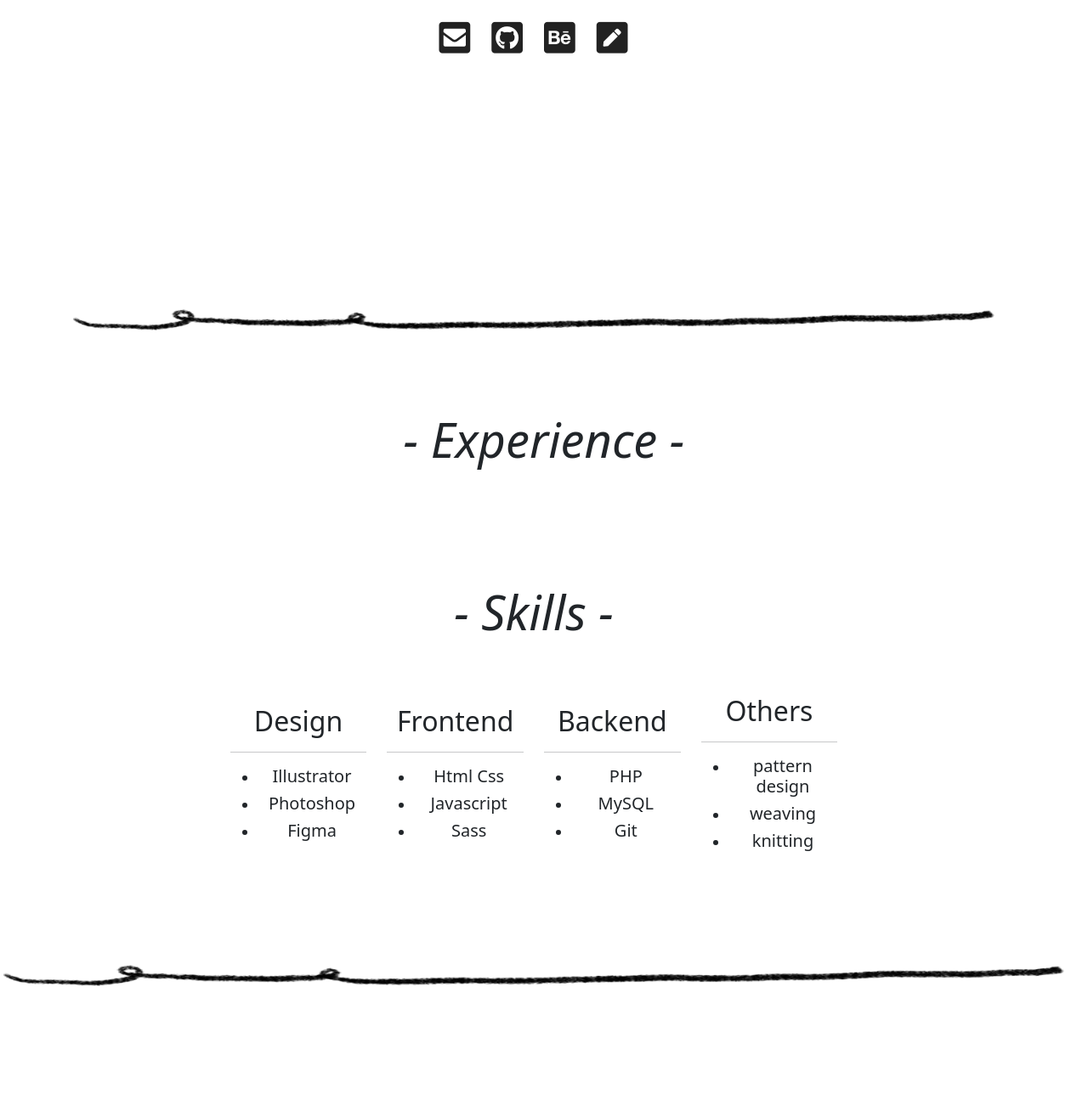
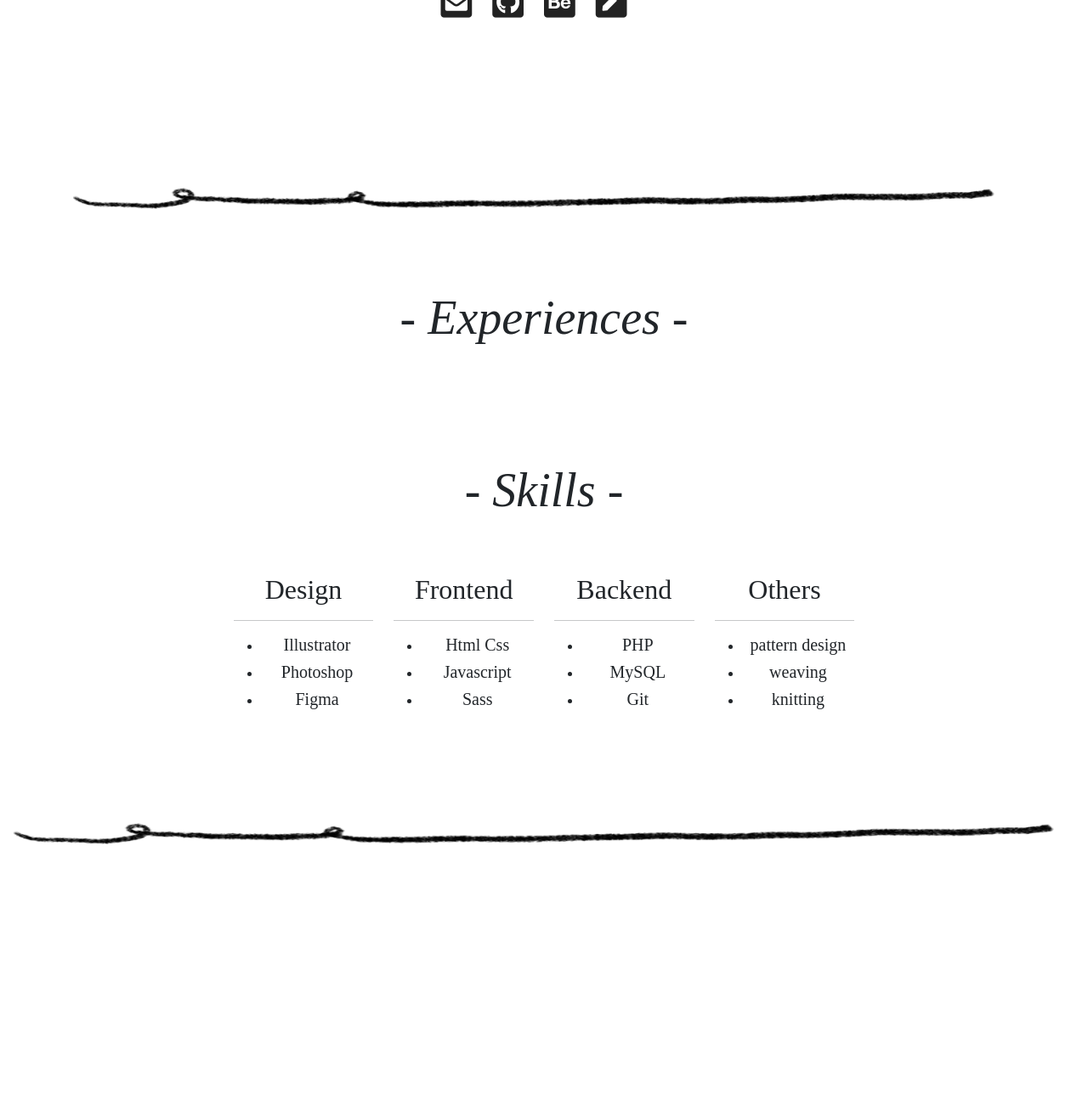
Before and after one commit to hcyeeeee/0315PHPportfolio, a PHP site: page /index2.php?do=about in a window 1280 px wide. Shown: the part 820-2108 px from the top of the page at 85% size. After the commit the page ends 1814 px from the top, so only its background shows below. Run offline with PHP 8.4, Linux system fonts and the light colour scheme; the visitor is signed in with stand-in values (Sample User, id 1); data that the repository does not hold is empty; some libraries are stand-ins or nearby versions.

Commit message:
解決解決bug

```diff
--- a/back/about.php
+++ b/back/about.php
@@ -29,11 +29,7 @@
 }
 
 
-@media screen and (max-width: 600px){
-    .class{
-        background: #ccc;
-    }
-}
+
 </style>
 
 
--- a/base.php
+++ b/base.php
@@ -2,6 +2,9 @@
 class DB{
 
     //宣告成員屬性
+    // private $dsn="mysql:host=localhost;charset=utf8;dbname=s1100426";
+    // private  $root='s1100426';
+    // private  $password='s1100426';
     private $dsn="mysql:host=localhost;charset=utf8;dbname=portfolio";
     private  $root='root';
     private  $password='';
--- /dev/null
+++ b/css/newstyle.css
@@ -0,0 +1,123 @@
+*{
+
+    font-family: "Times New Roman","微軟正黑體";
+    box-sizing: border-box;
+
+}
+
+#content {
+    max-width: 960px;
+    margin: auto;
+    padding: 0 30px;
+    text-align: center;
+}
+#showcase h1 {
+    line-height: 1.3;
+    position: relative;
+    animation: imhcy;
+    animation-duration: 2s;
+    animation-fill-mode: forwards;
+}
+
+@keyframes imhcy {
+    0% {
+        top: -50px;
+        left: 10px;
+    }
+
+    100% {
+        top: 200px;
+        left: 10px;
+    }
+}
+
+
+.btn {
+    display: inline-block;
+    text-decoration: none;
+    opacity: 0;
+    animation-name: btn;
+    animation-duration: 2s;
+    animation-fill-mode: forwards;
+    transition-property: transform;
+    transition-duration: 1s;
+}
+
+.btn:hover {
+    transform: scale(1.0);
+}
+
+@keyframes btn {
+    0% {
+        opacity: 0
+    }
+
+    100% {
+        opacity: 1
+    }
+}
+
+/* expeirence */
+.aaa {
+    width: 300px;
+    height: 300px;
+}
+
+.texttime {
+    font-style: italic;
+    font-size: 20px;
+}
+
+.imgg {
+    border-radius: 10px;
+}
+
+/* about */
+.myname {
+    font-size: 80px;
+    color:black;
+}
+
+.contact {
+    font-size: 80px;
+    color:#666;
+}
+
+/* work */
+
+
+.image {
+    position: relative;
+    margin: 10px;
+    padding: auto;
+    width: 300px;
+    height: 300px;
+    border-radius: 10px;
+}
+
+.imgg{
+    border-radius: 10px;
+}
+
+.mask {
+    position: absolute;
+    background: white;
+    width: 300px;
+    height: 300px;
+    left: 0;
+    top: 0;
+    opacity: 0;
+    color: #111;
+    text-align: center;
+}
+
+.mask:hover {
+    transition: 0.6s;
+    opacity: 0.9;
+}
+
+.work{
+    display:flex;
+    align-items: center;
+
+}
--- a/css/style.css
+++ b/css/style.css
@@ -1,3 +1,14 @@
+*{
+    font-family: "Times New Roman","微軟正黑體";
+text-align: center;
+}
+
+/* about */
+.myname {
+    font-size: 80px;
+    color:#666;
+}
+
 .card-img-top {
     /* flex-shrink: 0; */
     max-width: 100%;
@@ -219,10 +230,7 @@ body {
         font-size: 18px;
     }
 
-    .myname {
-        font-size: 80px;
-        color: #222;
-    }
+
 
 
 }
--- a/front/about.php
+++ b/front/about.php
@@ -1,23 +1,4 @@
-<style>
-.aaa {
-
-    width: 408px;
-
-    height: 300px;
-}
-
-.texttime {
-    font-style: italic;
-    font-size: 18px;
-}
-
-.myname {
-    font-size: 46px;
-    color: #222;
-}
-</style>
-<!-- about me -->
-
+<link rel="stylesheet" href="./css/newstyle.css">
 <div class="container-fluid" id="about">
 
     <div class="row">
@@ -31,39 +12,46 @@
         <div class="col col-12 d-flex justify-content-center align-items-center">
 
             <p class="display-5">
-            <a href="mailto:auu0812@gmail.com" style="color:#222"><i class="fas fa-envelope-square fa-sm"></i></a>&nbsp;
-            <a href="https://github.com/hcyeeeee" style="color:#222"><i class="fab fa-github-square fa-sm"></i></a>&nbsp;
-            <a href="https://www.behance.net/auu08122896" style="color:#222"><i class="fab fa-behance-square fa-sm"></i></a>&nbsp;
-            <a href="https://issuu.com/hcyeeeee/docs/2022_portfolio" style="color:#222"><i class="fas fa-pen-square fa-sm"></i></a> &nbsp;
+                <a href="mailto:auu0812@gmail.com" style="color:#222"><i
+                        class="fas fa-envelope-square fa-sm"></i></a>&nbsp;
+                <a href="https://github.com/hcyeeeee" style="color:#222"><i
+                        class="fab fa-github-square fa-sm"></i></a>&nbsp;
+                <a href="https://www.behance.net/auu08122896" style="color:#222"><i
+                        class="fab fa-behance-square fa-sm"></i></a>&nbsp;
+                <a href="https://issuu.com/hcyeeeee/docs/2022_portfolio" style="color:#222"><i
+                        class="fas fa-pen-square fa-sm"></i></a> &nbsp;
             </p>
         </div>
 
     </div>
     <br><br>
 
-    <div class="ccc row justify-content-center align-items-center">
+
+    <div class="row  d-flex justify-content-center ">
         <!-- name-->
-        <div class=" col col-6 d-flex justify-content-center align-items-center">
+        <div class="col-12 col-md-3  ">
             <h1 class="myname">
-                <?=$Aboutme->find(1)['name'];?>&nbsp;&nbsp;&nbsp;&nbsp;&nbsp;&nbsp;
-            </h1> &nbsp;
+                <?=$Aboutme->find(1)['name'];?>
+            </h1>
+        </div>
 
-            <!-- about-->
+        <div class="col-12 col-md-1 ">
 
-            <div class="about col-6 ">
-                <h5>
+        </div>
+
+        <div class="col-12 col-md-3 ">
+            <h5 >
                 <?=$Aboutme->find(1)['about'];?>
             </h5>
         </div>
-        </div>
+
     </div>
 
-</div>
     <!-- about me end -->
 
 
     <div>
-    <br><br><br><br>
+        <br><br>
     </div>
 
     <?php include_once "experience.php"?>
--- a/front/experience.php
+++ b/front/experience.php
@@ -1,34 +1,4 @@
-<style>
-.aaa {
-    width: 300px;
-    height: 300px;
-}
-
-.texttime {
-    font-style: italic;
-    font-size: 20px;
-}
-
-.imgg {
-    border-radius: 10px;
-}
-
-@media screen and (max-width: 768px) {
-    .col{
-  display: flex;
-  flex-flow: wrap;
-  flex-direction:column;
-}
-.img-col {
-    display: flex;
-  flex-flow: wrap;
-  flex-direction:column;
-  width:0%;
-  height:0%;
-}
-
-}
-</style>
+<link rel="stylesheet" href="./css/newstyle.css">
 
 
 <div class="container">
@@ -38,7 +8,7 @@
     </div>
     <div class="row  d-flex justify-content-center ">
         <div class="col col-12 d-flex justify-content-center ">
-            <p class="display-4 ml-0 "><em> - Experience -</em></p>
+            <p class="display-4 ml-0 "><em> - Experiences -</em></p>
         </div>
     </div>
     <br><br><br><br><br>
@@ -53,16 +23,16 @@
 
     <div class="row d-flex justify-content-center ">
 
-        <div class="col col-3 ">
+        <div class="col-12 col-md-3 ">
             <h3><?= $row['title']?></h3>
             <h5><?= $row['time']?></h5>
             <br>
             <p><?= $row['text']?></p>
         </div>
-        <div class="col col-1 d-flex justify-content-start">
+        <div class=" col-md-1 d-flex  justify-content-start">
             <!-- adding pic...... -->
         </div>
-        <div class="img-col col-3 d-flex justify-content-start">
+        <div class="img-col col-12 col-md-3 d-flex justify-content-start">
             <img src="./img/<?= $row['img']?>" alt="" class="imgg col " height="270px" width="270px">
         </div>
     </div>
@@ -75,21 +45,36 @@
         ?>
 
 
-    <div class="row d-flex justify-content-center ">
-
-        <div class="img-col col-3 d-flex justify-content-start">
-            <img src="./img/<?= $row['img']?>" alt="" class="imgg col" height="270px" width="270px">
+    <div class="row justify-content-center d-none d-md-flex">
+        <div class="img-col col-12 col-md-3 d-flex justify-content-start">
+            <img src="./img/<?= $row['img']?>" alt="" class="imgg col " height="270px" width="270px">
         </div>
-        <div class="col col-1 d-flex justify-content-start">
+        <div class="col-md-1 d-flex justify-content-start">
             <!-- adding pic...... -->
         </div>
-        <div class="col col-3 ">
+        <div class="col-12 col-md-3 ">
             <h3><?= $row['title']?></h3>
             <h5><?= $row['time']?></h5>
             <br>
+            <p><?= $row['text']?></p>
+        </div>
+    </div>
 
+
+<!-- small時顯示 -->
+    <div class="row d-md-none d-flex justify-content-center ">
+
+        <div class="col-12 col-md-3 ">
+            <h3><?= $row['title']?></h3>
+            <h5><?= $row['time']?></h5>
+            <br>
             <p><?= $row['text']?></p>
-
+        </div>
+        <div class=" col-md-1 d-flex  justify-content-start">
+            <!-- adding pic...... -->
+        </div>
+        <div class="img-col col-12 col-md-3 d-flex justify-content-start">
+            <img src="./img/<?= $row['img']?>" alt="" class="imgg col " height="270px" width="270px">
         </div>
     </div>
 
@@ -99,3 +84,11 @@
         }}
         ?>
 </div>
+
+<script>
+
+
+
+
+
+</script>
--- a/front/nav2.php
+++ b/front/nav2.php
@@ -1,20 +1,31 @@
-<script src="https://code.jquery.com/jquery-3.6.0.min.js" integrity="sha256-/xUj+3OJU5yExlq6GSYGSHk7tPXikynS7ogEvDej/m4=" crossorigin="anonymous"></script>
-<link href="https://cdn.jsdelivr.net/npm/bootstrap@5.1.3/dist/css/bootstrap.min.css" rel="stylesheet" integrity="sha384-1BmE4kWBq78iYhFldvKuhfTAU6auU8tT94WrHftjDbrCEXSU1oBoqyl2QvZ6jIW3" crossorigin="anonymous">
-    <link rel="stylesheet" href="https://cdnjs.cloudflare.com/ajax/libs/font-awesome/5.10.1/css/all.min.css" integrity="sha512-9my9Mb2+0YO+I4PUCSwUYO7sEK21Y0STBAiFEYoWtd2VzLEZZ4QARDrZ30hdM1GlioHJ8o8cWQiy8IAb1hy/Hg==" crossorigin="anonymous" referrerpolicy="no-referrer" />
+<link href="https://cdn.jsdelivr.net/npm/bootstrap@5.0.0/dist/css/bootstrap.min.css" rel="stylesheet"
+    integrity="sha384-wEmeIV1mKuiNpC+IOBjI7aAzPcEZeedi5yW5f2yOq55WWLwNGmvvx4Um1vskeMj0" crossorigin="anonymous">
+<script src="https://cdn.jsdelivr.net/npm/bootstrap@5.0.0/dist/js/bootstrap.bundle.min.js"
+    integrity="sha384-p34f1UUtsS3wqzfto5wAAmdvj+osOnFyQFpp4Ua3gs/ZVWx6oOypYoCJhGGScy+8" crossorigin="anonymous">
+</script>
+<script src="https://cdn.jsdelivr.net/npm/@popperjs/core@2.9.2/dist/umd/popper.min.js"
+    integrity="sha384-IQsoLXl5PILFhosVNubq5LC7Qb9DXgDA9i+tQ8Zj3iwWAwPtgFTxbJ8NT4GN1R8p" crossorigin="anonymous">
+</script>
+<script src="https://cdn.jsdelivr.net/npm/bootstrap@5.0.0/dist/js/bootstrap.min.js"
+    integrity="sha384-lpyLfhYuitXl2zRZ5Bn2fqnhNAKOAaM/0Kr9laMspuaMiZfGmfwRNFh8HlMy49eQ" crossorigin="anonymous">
+</script>
 <!-- nav -->
 
-<button class="navbar-toggler" type="button" data-bs-toggle="collapse" data-bs-target="#navbarSupportedContent" aria-controls="navbarSupportedContent" aria-expanded="false" aria-label="Toggle navigation">
+<nav class="navbar navbar-expand-md navbar-white bg-white ">
+    <div class="container-fluid d-flex justify-content-center">
+
+        <a class="navbar-brand" href="#"></a>
+        <button class="navbar-toggler" type="button" data-bs-toggle="collapse" data-bs-target="#navbarNavDropdown"
+            aria-controls="navbarNavDropdown" aria-expanded="false" aria-label="Toggle navigation">
             <span class="navbar-toggler-icon"></span>
         </button>
-
-    <nav class="navbar navbar-expand-lg navbar-light d-flex justify-content-center">
+        <div class="collapse navbar-collapse d-flex justify-content-center " id="navbarNavDropdown">
             <div class="d-flex justify-content-center">
-            <div class="collapse navbar-collapse d-flex d-flex justify-content-center " id="navbarSupportedContent">
                 <ul class="navbar-nav me-auto mb-2 mb-lg-0">
                     <!-- home -->
                     <li class="nav-item">
-                        <a class="nav-link active" aria-current="page" href="index.php"><img src="./img/home.png" width="110"
-                                height="75" class="mt-2" alt=""></a>
+                        <a class="nav-link active" aria-current="page" href="index.php"><img src="./img/home.png"
+                                width="110" height="75" class="mt-2" alt=""></a>
                         </a>
                     </li>
                     <!-- aboutme -->
@@ -38,8 +49,8 @@
                     <br> <br> <br>
                     <!-- login -->
                     <li class="nav-item">
-                        <a href="./login.php" class="nav-link mt-1 "> <img src="./img/login.png" width="110"
-                                height="75" alt=""></a>
+                        <a href="./login.php" class="nav-link mt-1 "> <img src="./img/login.png" width="110" height="75"
+                                alt=""></a>
                     </li>
                 </ul>
             </div>
@@ -49,5 +60,13 @@
 </nav>
 </div>
 
-
+<script type="text/javascript">
+$(function() {
+    $('.navbar-toggler').click(function() {
+        // $('nav').addClass('status_open')
+        //建議改成toggle寫法，這樣就不用另外再寫收合時的css代碼或js了
+        $('.navbar-collapse').toggle()
+    })
+})
+</script>
 <!-- nav end -->
--- a/front/skills.php
+++ b/front/skills.php
@@ -1,11 +1,4 @@
 <style>
-.aaa {
-
-    width: 408px;
-
-    height: 300px;
-}
-
 .texttime {
     font-style: italic;
     font-size: 18px;
@@ -14,14 +7,14 @@
 
 
 <div class="container">
-    <div class="row col col-12 d-flex justify-content-center align-items-center">
-    <div class="row  d-flex justify-content-center ">
-        <div class="col col-12 d-flex justify-content-center ">
-            <p class="display-4 ml-0 "><em> - Skills -</em></p>
+    <div class="row d-flex justify-content-center">
+        <div class="row  d-flex justify-content-center ">
+            <div class="col col-12 d-flex justify-content-center ">
+                <p class="display-4 ml-0 "><em> - Skills -</em></p>
+            </div>
         </div>
-    </div>
         <br> <br> <br>
-        <div class="col col-2 text-center mt-5">
+        <div class="col-6 col-sm-2 text-center mt-5">
             <h2>
                 Design
             </h2>
@@ -39,7 +32,7 @@
 
             </ul>
         </div>
-        <div class="col col-2 text-center mt-5">
+        <div class="col-6 col-sm-2 text-center mt-5">
             <h2> Frontend</h2>
             <hr>
             <ul>
@@ -55,7 +48,7 @@
             </ul>
         </div>
 
-        <div class="col col-2 text-center mt-5">
+        <div class="col-6 col-sm-2 text-center mt-5">
             <h2> Backend
             </h2>
             <hr>
@@ -73,7 +66,7 @@
 
 
         </div>
-        <div class=" col col-2 text-center mt-5">
+        <div class="col-6 col-sm-2 text-center mt-5">
             <h2> Others
             </h2>
             <hr>
--- a/index2.php
+++ b/index2.php
@@ -1,31 +1,39 @@
-<style>
-body {
-    font-family: "Times New Roman", 游明朝, "Yu Mincho", 游明朝体, YuMincho, "ヒラギノ明朝 Pro W3", "Hiragino Mincho Pro", HiraMinProN-W3, serif;
-}
-
-
-</style>
-
 <?php
 include_once "base.php";
 ?>
 
-
 <!DOCTYPE html>
 <html lang="en">
+
 <head>
     <meta charset="UTF-8">
     <meta http-equiv="X-UA-Compatible" content="IE=edge">
     <meta name="viewport" content="width=device-width, initial-scale=1.0">
-    <title>resume</title>
+    <title>hcy portfolio</title>
 
-    <link href="https://cdn.jsdelivr.net/npm/bootstrap@5.1.3/dist/css/bootstrap.min.css" rel="stylesheet" integrity="sha384-1BmE4kWBq78iYhFldvKuhfTAU6auU8tT94WrHftjDbrCEXSU1oBoqyl2QvZ6jIW3" crossorigin="anonymous">
-    <link rel="stylesheet" href="https://cdnjs.cloudflare.com/ajax/libs/font-awesome/5.10.1/css/all.min.css" integrity="sha512-9my9Mb2+0YO+I4PUCSwUYO7sEK21Y0STBAiFEYoWtd2VzLEZZ4QARDrZ30hdM1GlioHJ8o8cWQiy8IAb1hy/Hg==" crossorigin="anonymous" referrerpolicy="no-referrer" />
+    <link rel="stylesheet" href="https://cdnjs.cloudflare.com/ajax/libs/font-awesome/5.10.1/css/all.min.css"
+        integrity="sha512-9my9Mb2+0YO+I4PUCSwUYO7sEK21Y0STBAiFEYoWtd2VzLEZZ4QARDrZ30hdM1GlioHJ8o8cWQiy8IAb1hy/Hg=="
+        crossorigin="anonymous" referrerpolicy="no-referrer" />
+
     <link rel="stylesheet" href="./css/style.css">
-    <script type="text/javascript" src="jquery.js"></script>
     <script src="./js/jquery.js"></script>
     <script src="./js/js.js"></script>
-   <script src="https://code.jquery.com/jquery-3.6.0.min.js" integrity="sha256-/xUj+3OJU5yExlq6GSYGSHk7tPXikynS7ogEvDej/m4=" crossorigin="anonymous"></script>
+    <script src="https://cdn.jsdelivr.net/npm/bootstrap@5.1.3/dist/js/bootstrap.bundle.min.js"
+        integrity="sha384-ka7Sk0Gln4gmtz2MlQnikT1wXgYsOg+OMhuP+IlRH9sENBO0LRn5q+8nbTov4+1p" crossorigin="anonymous">
+    </script>
+    <script src="https://cdn.jsdelivr.net/npm/@popperjs/core@2.10.2/dist/umd/popper.min.js"
+        integrity="sha384-7+zCNj/IqJ95wo16oMtfsKbZ9ccEh31eOz1HGyDuCQ6wgnyJNSYdrPa03rtR1zdB" crossorigin="anonymous">
+    </script>
+    <script src="https://cdn.jsdelivr.net/npm/bootstrap@5.1.3/dist/js/bootstrap.min.js"
+        integrity="sha384-QJHtvGhmr9XOIpI6YVutG+2QOK9T+ZnN4kzFN1RtK3zEFEIsxhlmWl5/YESvpZ13" crossorigin="anonymous">
+    </script>
+    <script src="https://code.jquery.com/jquery-3.6.0.min.js"
+        integrity="sha256-/xUj+3OJU5yExlq6GSYGSHk7tPXikynS7ogEvDej/m4=" crossorigin="anonymous"></script>
+
+        <script src="https://code.jquery.com/jquery-3.5.1.slim.min.js"></script>
+
+
+
 </head>
 
 
@@ -54,7 +62,5 @@ include $file;
         </div>
 
 </body>
+
 </html>
-<script src="https://cdn.jsdelivr.net/npm/bootstrap@5.1.3/dist/js/bootstrap.bundle.min.js" integrity="sha384-ka7Sk0Gln4gmtz2MlQnikT1wXgYsOg+OMhuP+IlRH9sENBO0LRn5q+8nbTov4+1p" crossorigin="anonymous"></script>
-<script src="https://cdn.jsdelivr.net/npm/@popperjs/core@2.10.2/dist/umd/popper.min.js" integrity="sha384-7+zCNj/IqJ95wo16oMtfsKbZ9ccEh31eOz1HGyDuCQ6wgnyJNSYdrPa03rtR1zdB" crossorigin="anonymous"></script>
-<script src="https://cdn.jsdelivr.net/npm/bootstrap@5.1.3/dist/js/bootstrap.min.js" integrity="sha384-QJHtvGhmr9XOIpI6YVutG+2QOK9T+ZnN4kzFN1RtK3zEFEIsxhlmWl5/YESvpZ13" crossorigin="anonymous"></script>
```
Also changed, not shown: front/contact.php (+10 -12 lines), front/nav.php (+9 -0 lines), front/work.php (+8 -106 lines), index.php (+6 -86 lines), img/mmmm.png (added). Lines whose indentation alone changed are shown as unchanged.
